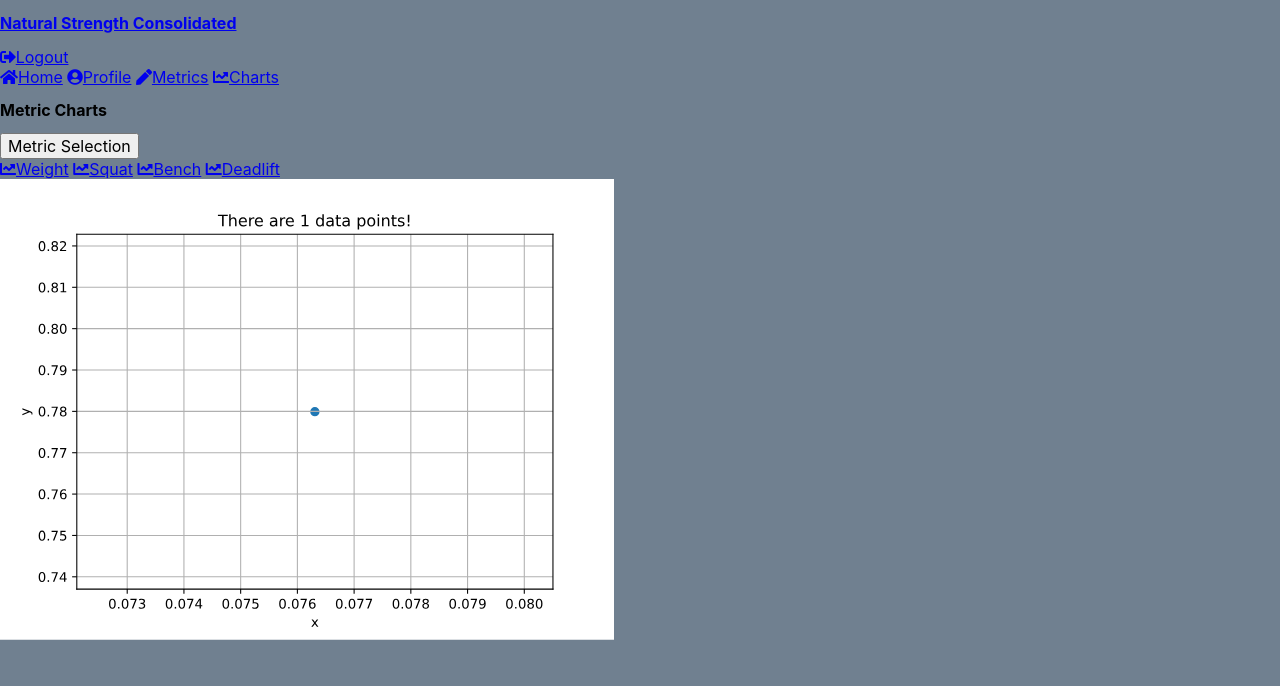
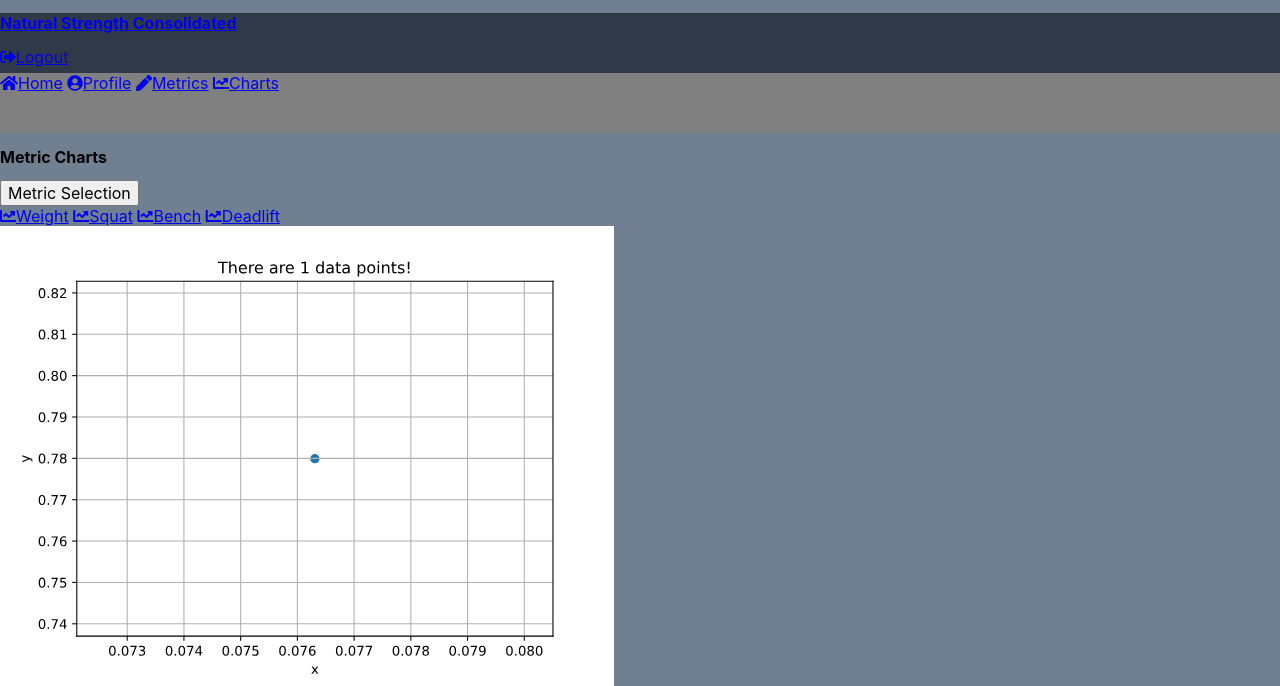
Before and after one commit to jjz17/Natural-Strength, a Flask app: page /plot/1 in a window 1280 px wide. Shown: the top 686 px of the page. Run offline with Flask 2, Linux system fonts and the light colour scheme.

Commit message:
Experimenting with css

```diff
--- a/application/static/test.css
+++ b/application/static/test.css
@@ -112,3 +112,17 @@ form input[type="submit"] {
     background-color: #2868c7;
     transition: background-color 0.2s;
 }
+
+.navtop {
+    height: 60px;
+    width: 100%;
+    border: 0;
+}
+
+.navtop.first {
+    background-color: #2f3947;
+}
+
+.navtop.second {
+    background-color: grey;
+}
```
